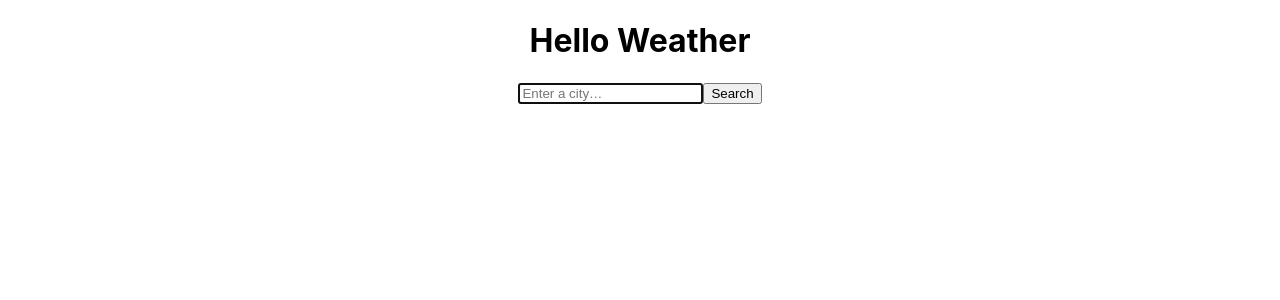
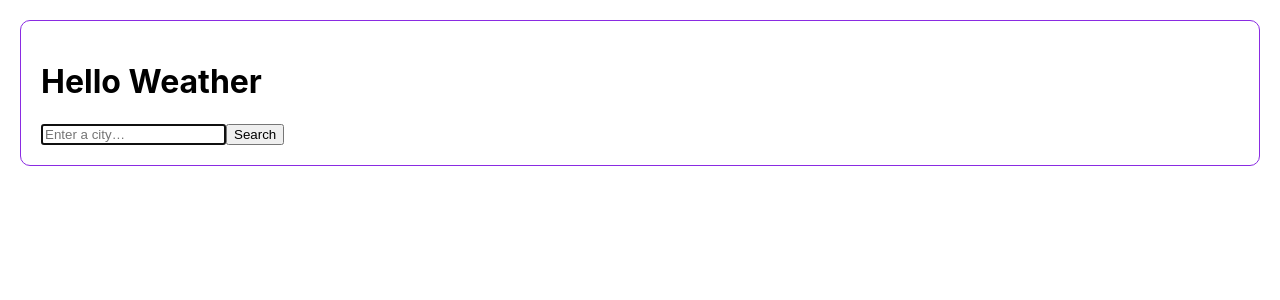
Before and after one commit to kreativcare/weather-react, a React (Create React App) app: page / in a window 1280 px wide. Shown: the top 300 px of the page. Built offline with nearby package versions, Linux system fonts and the light colour scheme.

Commit message:
added css

```diff
--- a/src/App.css
+++ b/src/App.css
@@ -1,5 +1,9 @@
 .App {
-  text-align: center;
+  margin: 20px;
+  padding: 20px;
+  text-align: left;
+  border-radius: 10px;
+  border: solid 1px blueviolet;
 }
 
 .App-logo {
--- /dev/null
+++ b/src/Weather.css
@@ -0,0 +1,11 @@
+.Weather {
+  display: block;
+  font-family: "Gill Sans", "Gill Sans MT", Calibri, "Trebuchet MS", sans-serif;
+  text-align: left;
+}
+
+.Weather ul {
+  list-style: none;
+  margin-left: -20px;
+  margin-top: 30px;
+}
--- a/src/Weather.js
+++ b/src/Weather.js
@@ -1,5 +1,6 @@
 import React, { useState } from "react";
 import axios from "axios";
+import "./Weather.css";
 
 export default function Weather() {
   let [weather, setWeather] = useState({});
@@ -52,7 +53,7 @@ export default function Weather() {
           <li>wind: {Math.round(weather.wind)} m/s</li>
           <li>
             {" "}
-            <img src={weather.icon} />
+            <img src={weather.icon} alt={weather.description} />
           </li>
         </ul>
       </div>
--- a/src/index.js
+++ b/src/index.js
@@ -7,7 +7,7 @@ import reportWebVitals from "./reportWebVitals";
 const root = ReactDOM.createRoot(document.getElementById("root"));
 root.render(
   <React.StrictMode>
-    <App city="London" />
+    <App />
   </React.StrictMode>
 );
 
```
